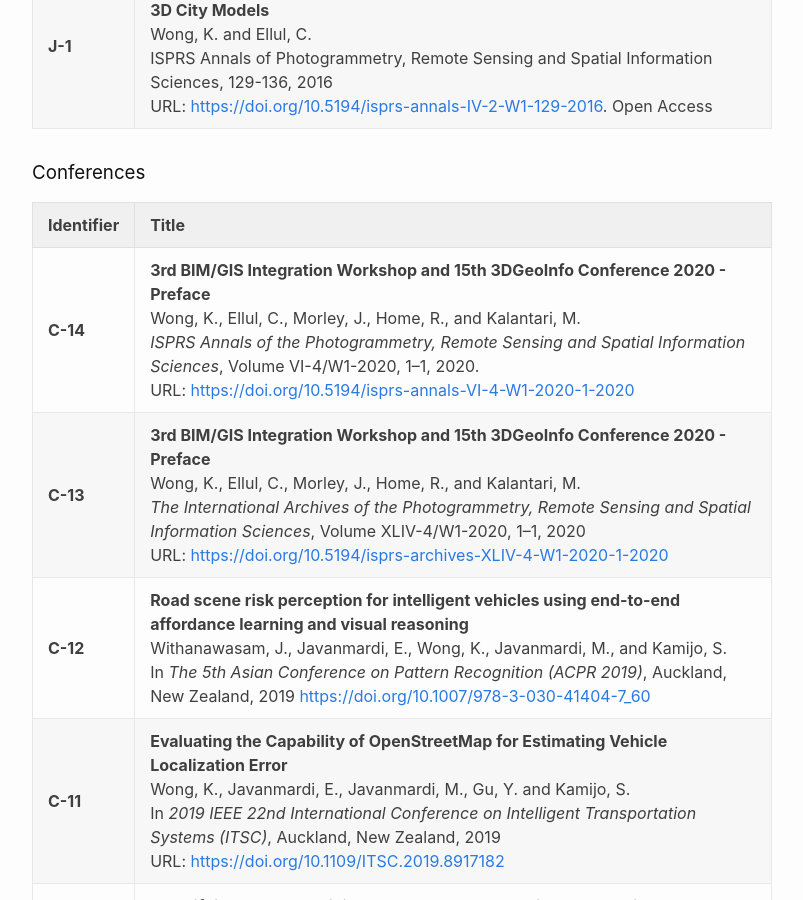
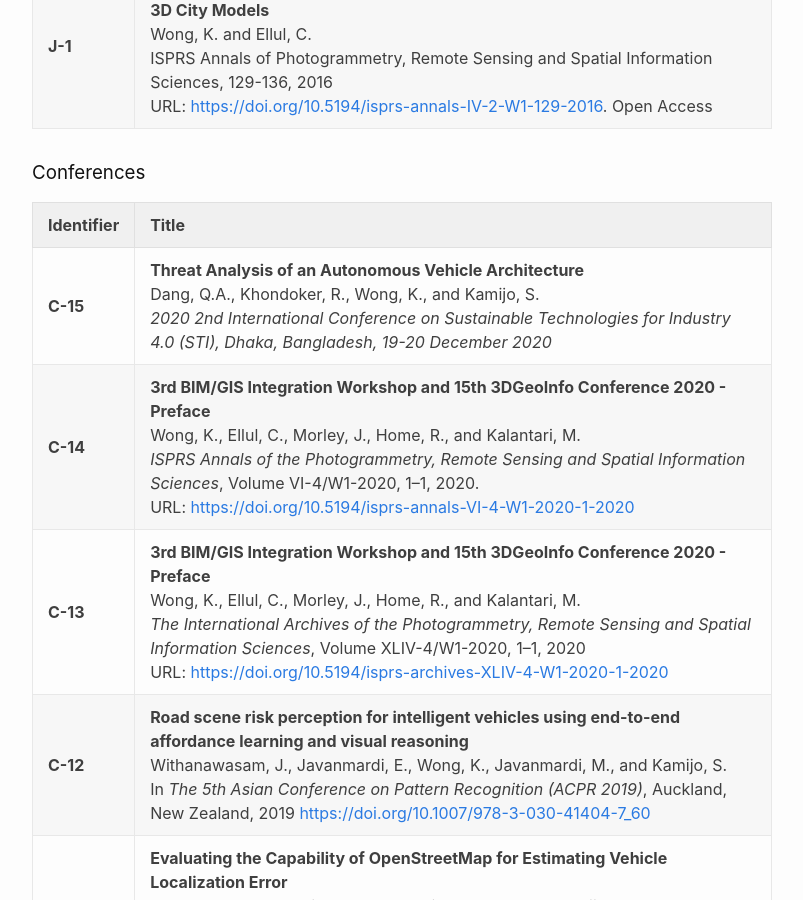
Before and after one commit to kel196/kel196.github.io, a Jekyll site: the page built from index.md, in a window 1280 px wide and 900 px high, scrolled down 4752 px. Shown: the whole window, without its empty margins (238-1041 px from the left). Built offline with Jekyll 4.4.1, drawn with Linux system fonts in a browser that asks for light colours; our own code applies the rules of GitHub Pages for plain Markdown files; part of the change alters nothing that is shown; some of the changed text lies outside the part shown.

Commit message:
Update index.md

```diff
--- a/index.md
+++ b/index.md
@@ -132,6 +132,7 @@ The award provides a tax-free stipend of £18,590 per annum for four years, plus
 
 | Identifier | Title                                                        |
 | -------- | ------------------------------------------------------------ |
+| **C-15** | **Threat Analysis of an Autonomous Vehicle Architecture**<br />Dang, Q.A., Khondoker, R., Wong, K., and Kamijo, S. <br />*2020 2nd International Conference on Sustainable Technologies for Industry 4.0 (STI), Dhaka, Bangladesh, 19-20 December 2020* |
 | **C-14** | **3rd BIM/GIS Integration Workshop and 15th 3DGeoInfo Conference 2020 - Preface**<br />Wong, K., Ellul, C., Morley, J., Home, R., and Kalantari, M.<br />*ISPRS Annals of the Photogrammetry, Remote Sensing and Spatial Information Sciences*, Volume VI-4/W1-2020, 1–1, 2020.<br />URL: [https://doi.org/10.5194/isprs-annals-VI-4-W1-2020-1-2020](https://doi.org/10.5194/isprs-annals-VI-4-W1-2020-1-2020) |
 | **C-13** | **3rd BIM/GIS Integration Workshop and 15th 3DGeoInfo Conference 2020 - Preface**<br />Wong, K., Ellul, C., Morley, J., Home, R., and Kalantari, M.<br />*The International Archives of the Photogrammetry, Remote Sensing and Spatial Information Sciences*, Volume XLIV-4/W1-2020, 1–1, 2020<br />URL: [https://doi.org/10.5194/isprs-archives-XLIV-4-W1-2020-1-2020](https://doi.org/10.5194/isprs-archives-XLIV-4-W1-2020-1-2020) |
 | **C-12** | **Road scene risk perception for intelligent vehicles using end-to-end affordance learning and visual reasoning**<br />Withanawasam, J., Javanmardi, E., Wong, K., Javanmardi, M., and Kamijo, S.<br />In *The 5th Asian Conference on Pattern Recognition (ACPR 2019)*, Auckland, New Zealand, 2019 [https://doi.org/10.1007/978-3-030-41404-7_60](https://doi.org/10.1007/978-3-030-41404-7_60) |
@@ -179,4 +180,4 @@ The award provides a tax-free stipend of £18,590 per annum for four years, plus
 
 ---
 
-Last Updated: 04 Oct 2020
+Last Updated: 23 November 2020
```
